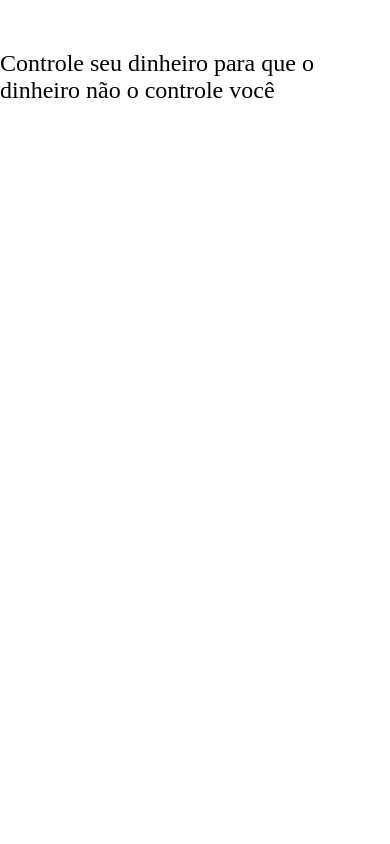
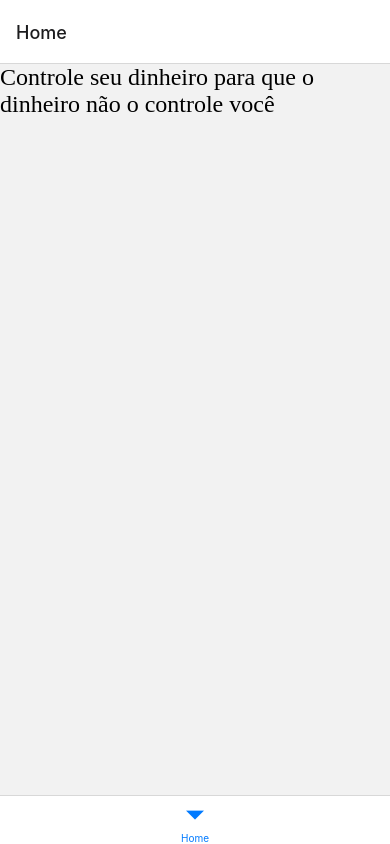
Before and after one commit to VeronicaRG/ControlMoney, a React Native app: screen /Home in a window 390 px wide. Built offline with nearby package versions, Linux system fonts and the light colour scheme.

Commit message:
feat: add and configured tab navigation

```diff
--- a/package.json
+++ b/package.json
@@ -6,14 +6,19 @@
     "android": "react-native run-android",
     "ios": "react-native run-ios",
     "start": "react-native start",
+    "pod": "npx pod-install",
     "test": "jest",
     "lint": "eslint . --ext .js,.jsx,.ts,.tsx"
   },
   "dependencies": {
+    "@react-navigation/bottom-tabs": "^6.2.0",
+    "@react-navigation/native": "^6.0.8",
     "i18next": "^21.6.16",
     "react": "17.0.2",
     "react-i18next": "^11.16.6",
     "react-native": "0.68.0",
+    "react-native-safe-area-context": "^4.2.4",
+    "react-native-screens": "^3.13.1",
     "styled-components": "^5.3.5"
   },
   "devDependencies": {
--- a/src/App.tsx
+++ b/src/App.tsx
@@ -2,17 +2,23 @@ import './assets/translation/i18next';
 import React from 'react';
 import {ThemeProvider} from 'styled-components/native';
 import {theme} from './theme';
-import {useTranslation} from 'react-i18next';
-import BaseText from './components/BaseText';
+
+import {NavigationContainer} from '@react-navigation/native';
+import {createBottomTabNavigator} from '@react-navigation/bottom-tabs';
+
+import {View} from 'react-native';
+import HomeScreen from './screens/Home';
 
 const App: React.FC = () => {
-  const {t} = useTranslation();
+  const Tab = createBottomTabNavigator();
 
   return (
     <ThemeProvider theme={theme}>
-      <BaseText size="h3" style={{marginTop: 50}}>
-        {t('slogan')}
-      </BaseText>
+      <NavigationContainer>
+        <Tab.Navigator>
+          <Tab.Screen name="Home" component={HomeScreen} />
+        </Tab.Navigator>
+      </NavigationContainer>
     </ThemeProvider>
   );
 };
--- /dev/null
+++ b/src/screens/Home/index.tsx
@@ -0,0 +1,8 @@
+import React from 'react';
+import HomeView from './view';
+
+const HomeScreen: React.FC = () => {
+  return <HomeView />;
+};
+
+export default HomeScreen;
--- /dev/null
+++ b/src/screens/Home/styles.ts
@@ -0,0 +1,3 @@
+import styled from 'styled-components/native';
+
+export const Container = styled.View``;
--- /dev/null
+++ b/src/screens/Home/view.tsx
@@ -0,0 +1,16 @@
+import React from 'react';
+import {useTranslation} from 'react-i18next';
+import BaseText from '../../components/BaseText';
+import {Container} from './styles';
+
+const HomeView: React.FC = () => {
+  const {t} = useTranslation();
+
+  return (
+    <Container>
+      <BaseText size="h3">{t('slogan')}</BaseText>
+    </Container>
+  );
+};
+
+export default HomeView;
```
Also changed, not shown: 2 other files (tests, documents, lock files or other folders).
